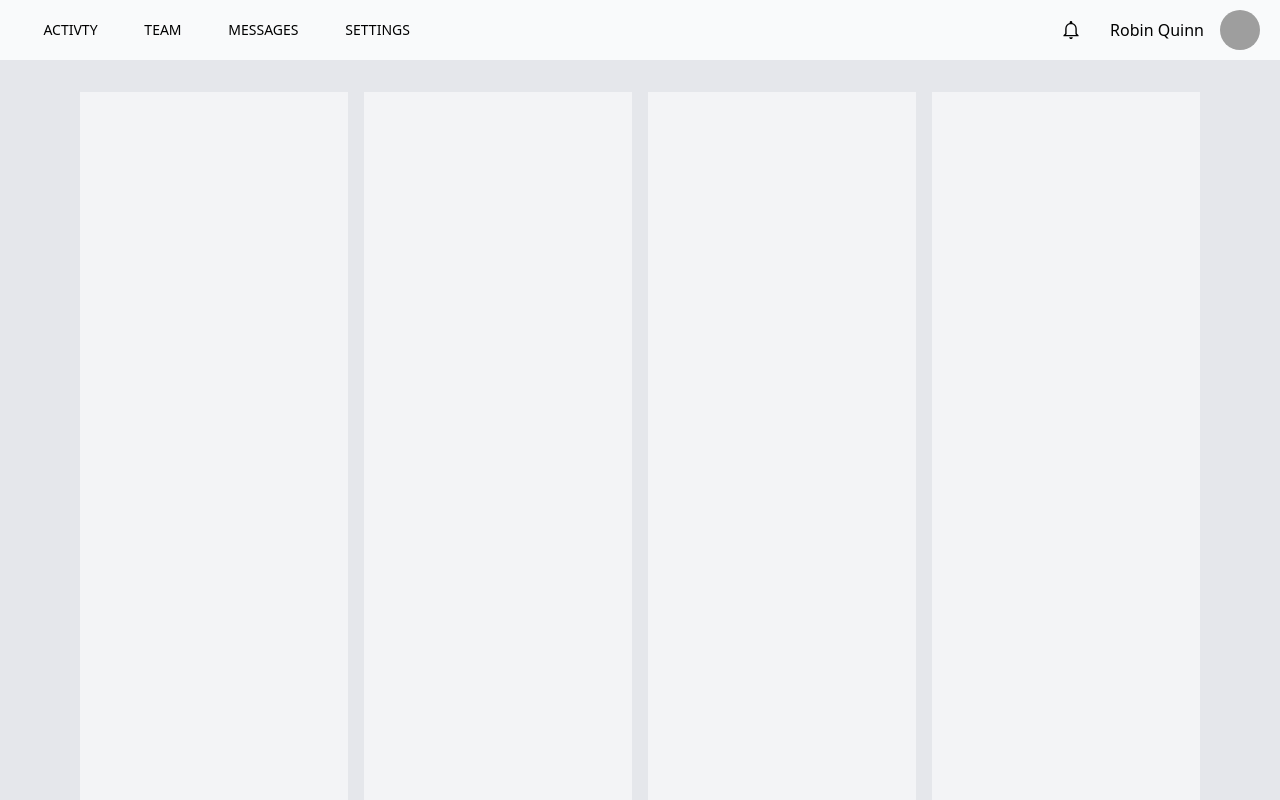
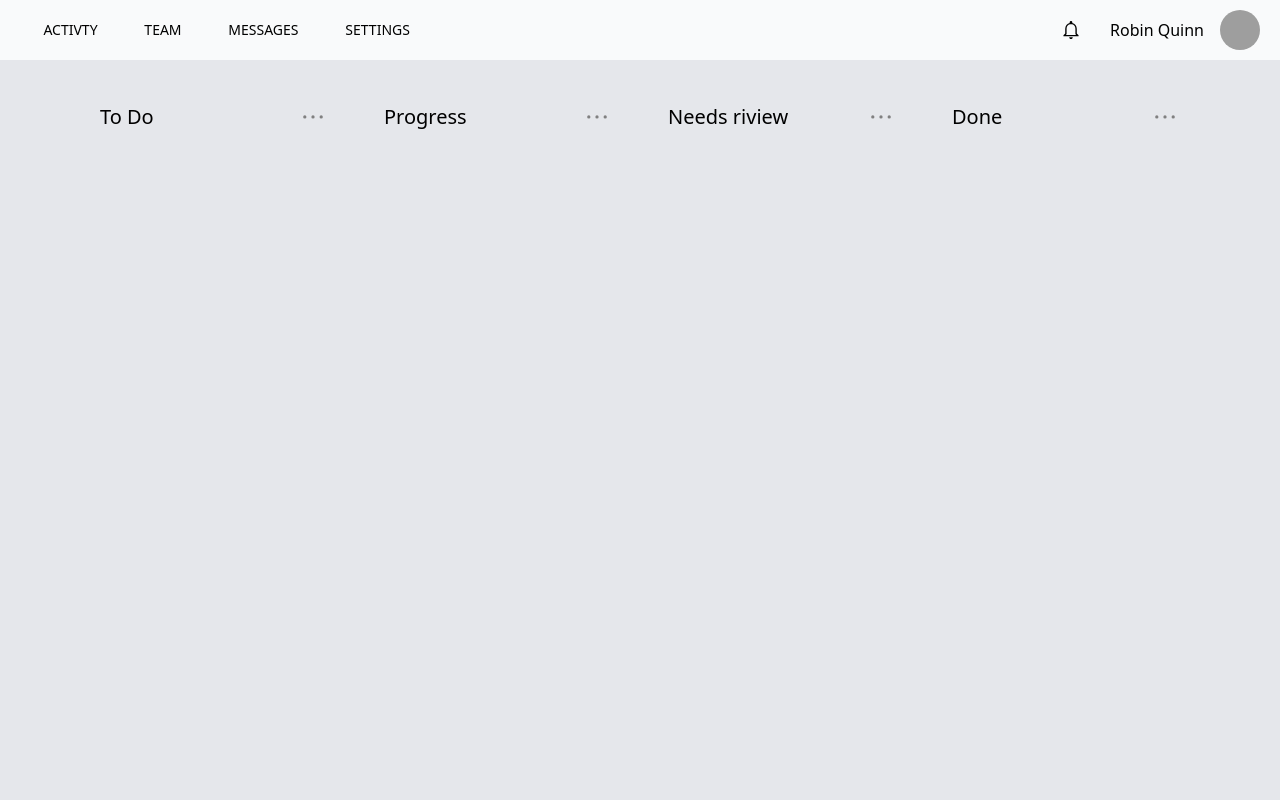
Before and after one commit to BRajendra10/Kanban-board, a React (Vite) app: page / in a window 1280 px wide. Built offline with nearby package versions, Linux system fonts and the light colour scheme; grey boxes are pictures that could not be loaded.

Commit message:
inner grid layout is done

```diff
--- a/src/components/Main.jsx
+++ b/src/components/Main.jsx
@@ -1,12 +1,31 @@
+import { AiOutlineEllipsis } from "react-icons/ai";
+
 export default function Main() {
     return (
         <main className="main">
             <div className="main-container bg-gray-200">
-                <section className="bg-gray-100"></section>
-                <section className="bg-gray-100"></section>
-                <section className="bg-gray-100"></section>
-                <section className="bg-gray-100"></section>
+                <section>
+                    <Navs name={"To Do"} />
+                </section>
+                <section>
+                    <Navs name={"Progress"} />
+                </section>
+                <section>
+                    <Navs name={"Needs riview"} />
+                </section>
+                <section>
+                    <Navs name={"Done"} />
+                </section>
             </div>
         </main>
     )
 }
+
+export function Navs({name}) {
+    return (
+        <div className="w-full h-[50px] flex justify-between items-center px-5">
+            <h2 className="text-xl">{name}</h2>
+            <button><AiOutlineEllipsis size={30} style={{ color: "gray" }} /></button>
+        </div>
+    )
+}
```
